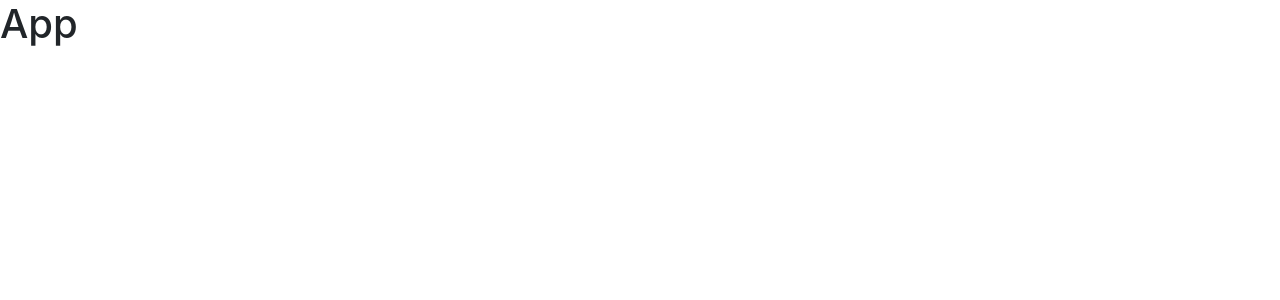
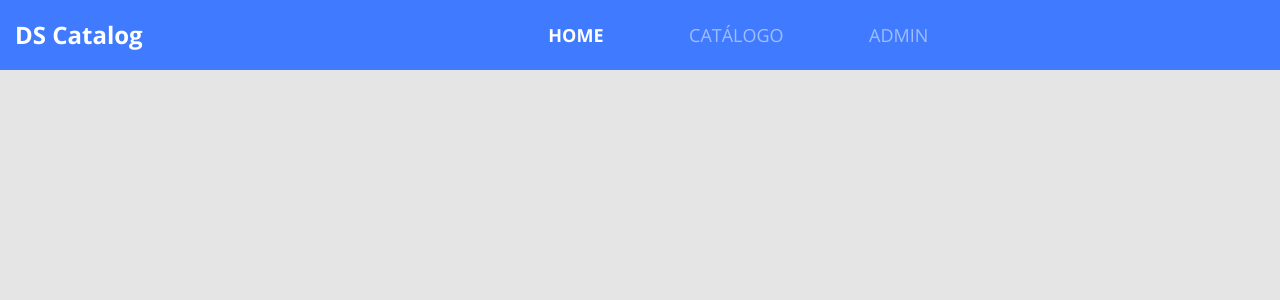
Before and after one commit to JosueAO/dscatalog-bootcamp-devsuperior2021, a React (Create React App) app in the folder front-web/: page / in a window 1280 px wide. Shown: the top 300 px of the page. Built offline with nearby package versions, Linux system fonts and the light colour scheme.

Commit message:
Add Navbar

```diff
--- a/front-web/package.json
+++ b/front-web/package.json
@@ -11,7 +11,7 @@
     "@types/react": "^16.14.2",
     "@types/react-dom": "^16.9.10",
     "bootstrap": "^4.6.0",
-    "node-sass": "^5.0.0",
+    "node-sass": "^4.14.1",
     "react": "^17.0.1",
     "react-dom": "^17.0.1",
     "react-scripts": "4.0.1",
--- a/front-web/src/App.tsx
+++ b/front-web/src/App.tsx
@@ -1,9 +1,12 @@
 //import Reac, { useState, useEffect } from 'react';
+import './core/assets/styles/custom.scss';
+import './app.scss';
+import Navbar from './core/componentes/Navbar';
 
 
 const App = () => {
     return (
-        <h1>App</h1>
+        <Navbar />
     );
 }
 
--- /dev/null
+++ b/front-web/src/app.scss
@@ -0,0 +1,23 @@
+@import url('https://fonts.googleapis.com/css2?family=Open+Sans:wght@400;700&display=swap');
+
+* {
+  font-family: 'Open Sans', sans-serif;
+}
+
+h1, h2, h3, h4, h5, h6 {
+  margin-bottom: 0;
+  font-weight: 700;
+}
+
+ul {
+  list-style-type: none;
+  margin-bottom: 0;
+  padding-left: 0;
+}
+
+a {
+  &:hover {
+    text-decoration: none;
+    color: unset;
+  }
+}
--- /dev/null
+++ b/front-web/src/core/assets/styles/custom.scss
@@ -0,0 +1,8 @@
+$theme-colors: (
+    "primary": #407BFF
+);
+
+$body-bg: #E5E5E5;
+$body-color: #263238;
+
+@import '~bootstrap/scss/bootstrap.scss';
--- /dev/null
+++ b/front-web/src/core/componentes/Navbar/index.tsx
@@ -0,0 +1,35 @@
+import React from "react";
+import "./styles.scss";
+
+const Navbar = () => (
+  <nav className="row bg-primary main-nav">
+    <div className="col-3">
+      <a href="link" className="nav-logo-text">
+        <h4>DS Catalog</h4>
+      </a>
+    </div>
+    <div className="col-6 offset-2">
+      <ul className="main-menu">
+        <li>
+          <a href="link" className="active">
+              HOME
+          </a>
+        </li>
+        <li>
+          <a href="link">
+              CATÁLOGO
+          </a>
+        </li>
+        <li>
+          <a href="link">
+              ADMIN
+          </a>
+        </li>
+
+
+      </ul>
+    </div>
+  </nav>
+);
+
+export default Navbar;
--- /dev/null
+++ b/front-web/src/core/componentes/Navbar/styles.scss
@@ -0,0 +1,32 @@
+.main-nav {
+    height: 70px;
+    color: #FFF;
+    align-items: center;
+    padding-left: 0;
+    margin-left: 0;
+    margin-right: 0;
+}
+.nav-logo-text {
+    color: #FFF;
+}
+
+.main-menu {
+    display: flex;
+    font-size: 18px;
+    width: 380px;
+    justify-content: space-between;
+
+    a {
+        font-size: normal;
+        color: rgba(255, 255, 255, 0.5);
+
+        &.active {
+            font-weight: bold;
+            color: #FFF;
+        }
+
+        &:hover {
+            color: #FFF;
+        }
+    }
+}
--- a/front-web/src/index.tsx
+++ b/front-web/src/index.tsx
@@ -1,7 +1,7 @@
 import React from 'react';
 import ReactDOM from 'react-dom';
 import App from './App';
-import 'bootstrap/dist/css/bootstrap.css';
+//import 'bootstrap/dist/css/bootstrap.css';
 //import reportWebVitals from './reportWebVitals';
 
 ReactDOM.render(
```
Also changed, not shown: 2 other files (tests, documents, lock files or other folders).
